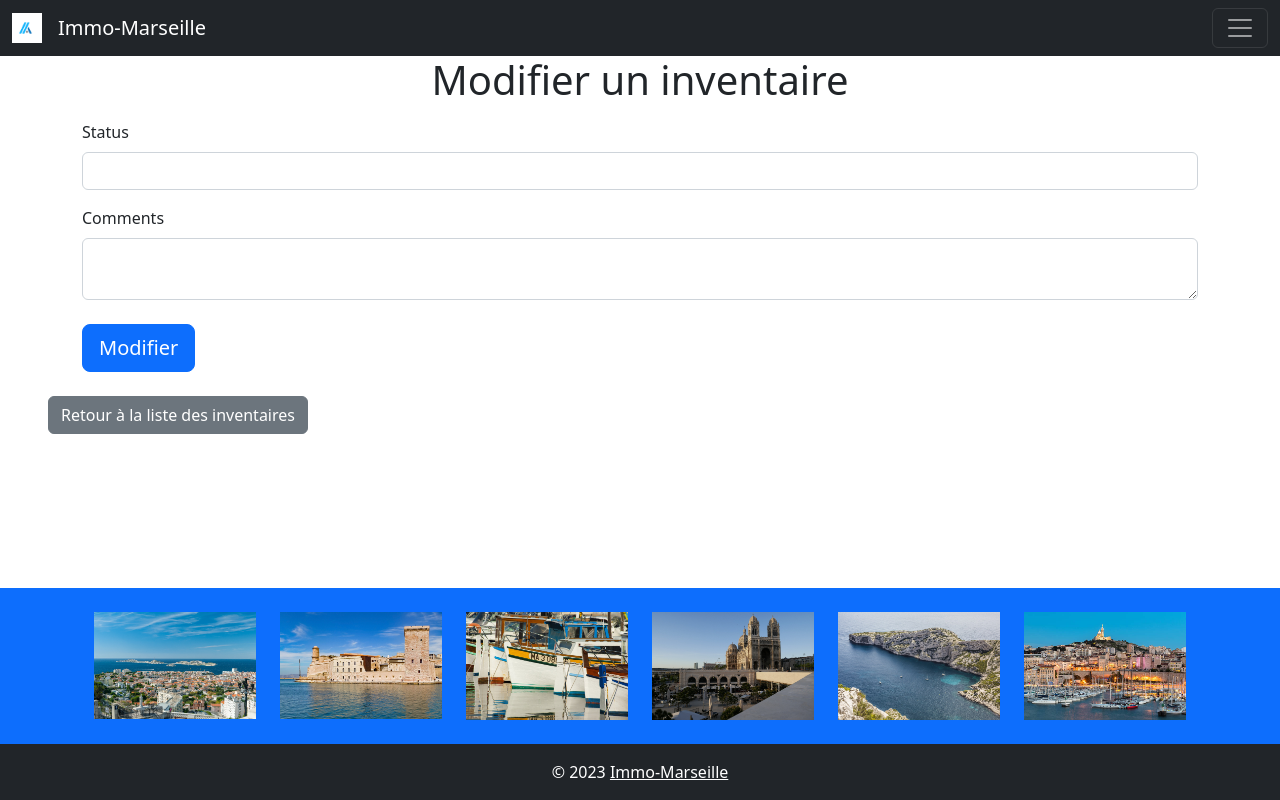
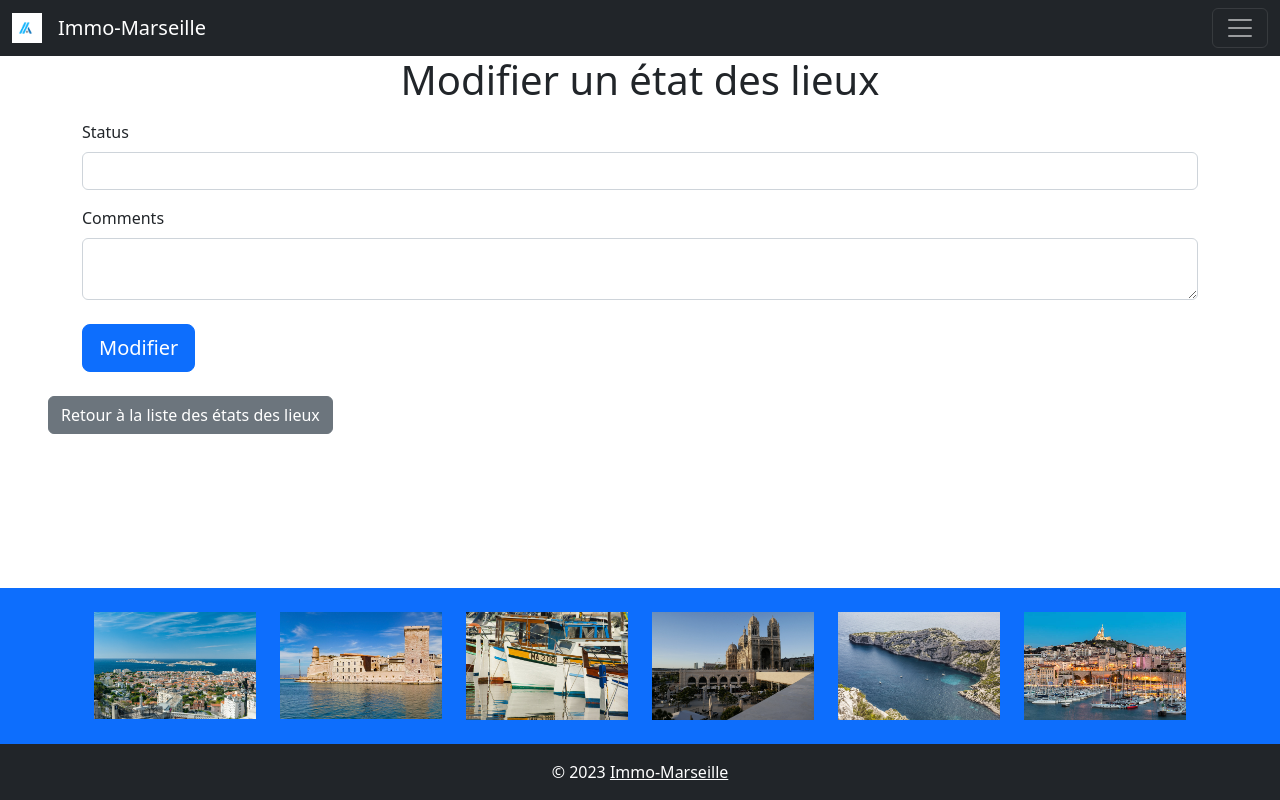
Before and after one commit to AnissaBoukerche/infeco, a Symfony app: template templates/inventory_of_fixtures/edit.html.twig in a window 1280 px wide. Run offline with Twig, Linux system fonts and the light colour scheme; the template is opened without the code that fills it, so the values that code supplies are empty; form fields are guessed from the names that the template uses; some libraries are stand-ins or nearby versions.

Commit message:
fix InventoryOfFixtures

```diff
--- a/templates/inventory_of_fixtures/edit.html.twig
+++ b/templates/inventory_of_fixtures/edit.html.twig
@@ -1,10 +1,10 @@
 {% extends 'base.html.twig' %}
 
-{% block title %}Modification d'un inventaire{% endblock %}
+{% block title %}Modification d'un état des lieux{% endblock %}
 
 {% block body %}
-    <h1 class="text-center">Modifier un inventaire</h1>
+    <h1 class="text-center">Modifier un état des lieux</h1>
 
     {{ include('inventory_of_fixtures/_form.html.twig', {'button_label': 'Modifier'}) }}
-    <a href="{{ path('app_inventory_of_fixtures_index') }}" class="btn btn-secondary ms-5 mt-2 mb-2">Retour à la liste des inventaires</a>
+    <a href="{{ path('app_inventory_of_fixtures_index') }}" class="btn btn-secondary ms-5 mt-2 mb-2">Retour à la liste des états des lieux</a>
 {% endblock %}
--- a/templates/inventory_of_fixtures/index.html.twig
+++ b/templates/inventory_of_fixtures/index.html.twig
@@ -1,9 +1,9 @@
 {% extends 'base.html.twig' %}
 
-{% block title %}Inventaires{% endblock %}
+{% block title %}États des lieux{% endblock %}
 
 {% block body %}
-    <h1 class="text-center mb-3">Liste des inventaires</h1>
+    <h1 class="text-center mb-3">Liste des états des lieux</h1>
 
     <table class="table table-striped table-hover ms-3">
         <thead>
--- a/templates/inventory_of_fixtures/new.html.twig
+++ b/templates/inventory_of_fixtures/new.html.twig
@@ -1,10 +1,10 @@
 {% extends 'base.html.twig' %}
 
-{% block title %}Nouvel Inventaire{% endblock %}
+{% block title %}Nouvel État des lieux{% endblock %}
 
 {% block body %}
-    <h1 class="text-center mb-5">Ajouter un inventaire</h1>
+    <h1 class="text-center mb-5">Ajouter un état des lieux</h1>
     {{ include('inventory_of_fixtures/_form.html.twig') }}
 
-    <a href="{{ path('app_inventory_of_fixtures_index') }}" class="btn btn-secondary ms-5 mt-2 mb-2">Retour à la liste des inventaires </a>
+    <a href="{{ path('app_inventory_of_fixtures_index') }}" class="btn btn-secondary ms-5 mt-2 mb-2">Retour à la liste des état des lieux </a>
 {% endblock %}
```
